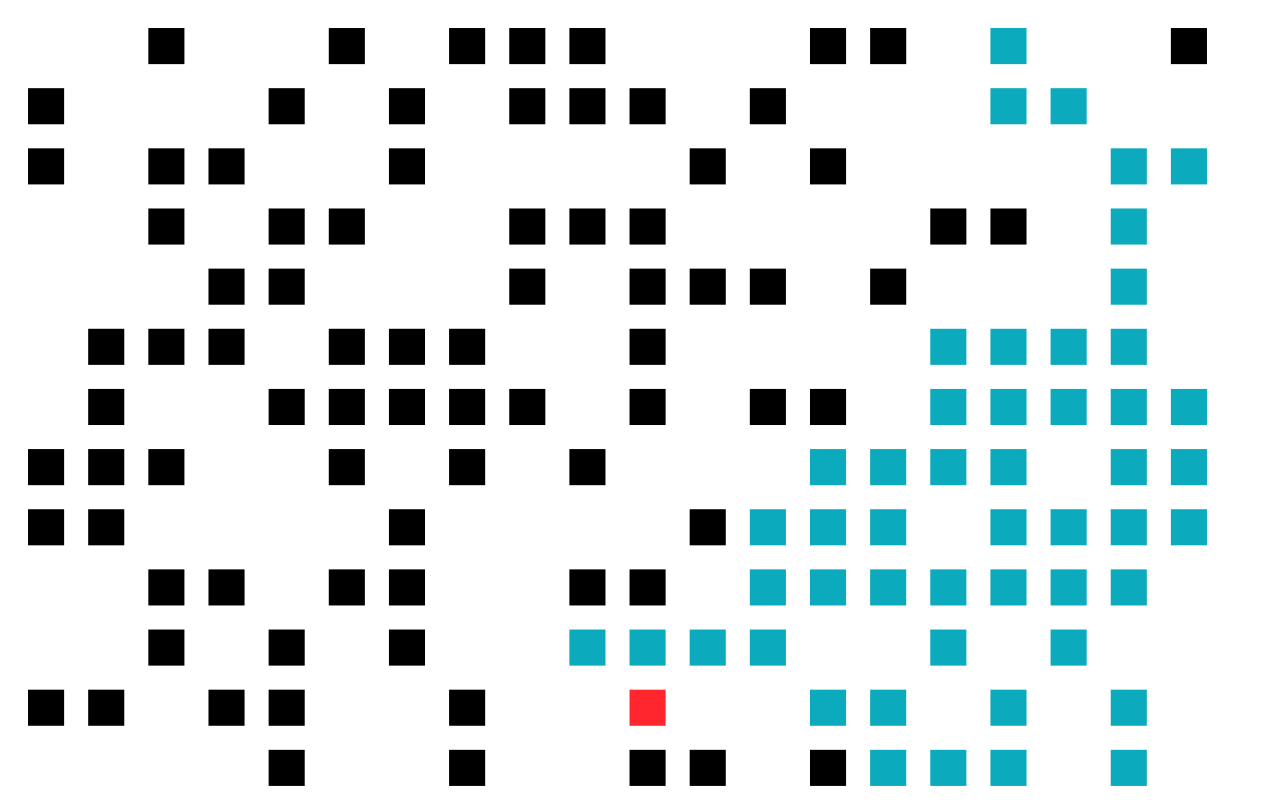
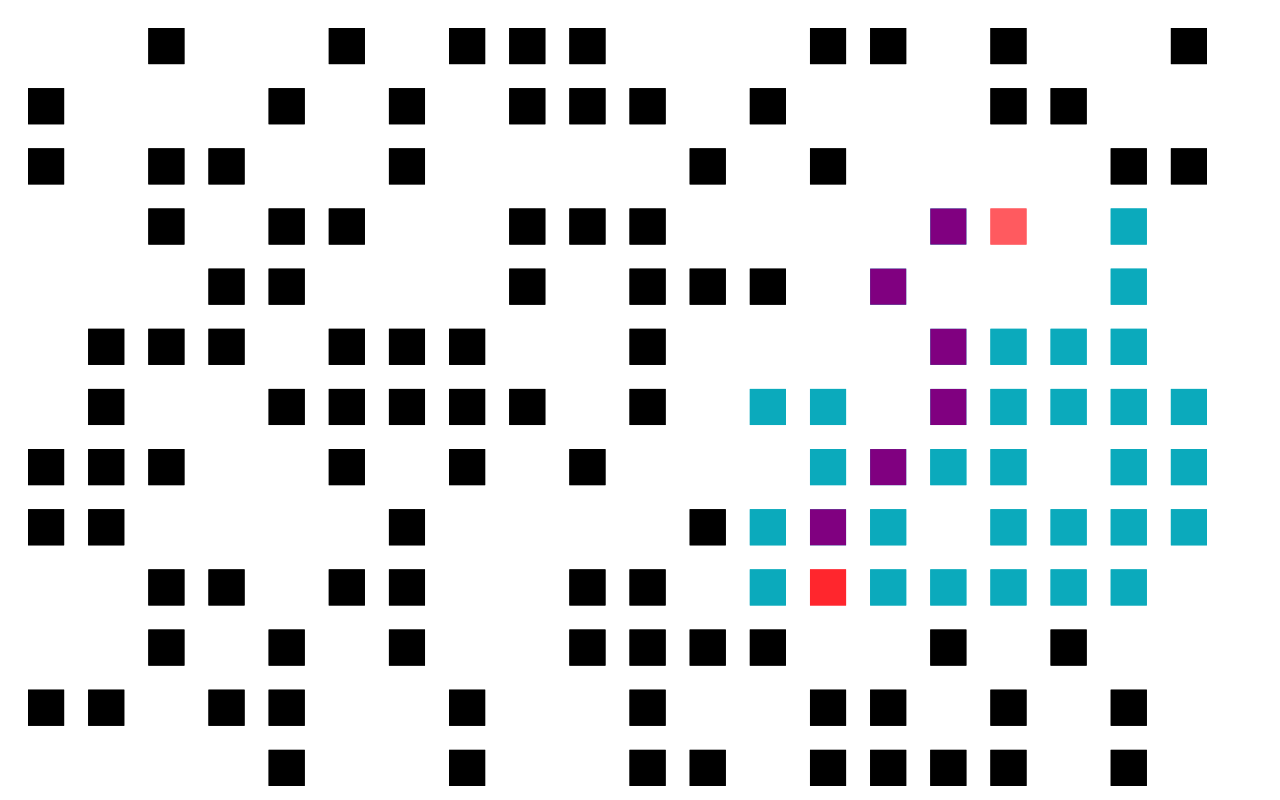
Before and after one commit to jorgitoooo/algorithm-visualizer, a plain HTML site: page path-finding/index.html in a window 1280 px wide. Shown: the top 800 px of the page. Drawn offline with Linux system fonts and the light colour scheme.

Commit message:
Dijkstra's completed

```diff
--- /dev/null
+++ b/path-finding/dijkstra.js
@@ -0,0 +1,411 @@
+// import Node from '../graph/node';
+/****************** Global variables ******************/
+// Speed of graph traversal
+const progressLimit = 30;
+
+// Colors
+const cnvColor = '#fff';
+/******************************************************/
+class PriorityQueue {
+  constructor(type = 'min') {
+    this.type = type;
+    this.queue = [];
+  }
+
+  Type() {
+    return this.type;
+  }
+
+  Insert(el) {
+    if (this.queue.length === 0) {
+      this.queue.push(el);
+    } else if (this.type === 'min') {
+      if (el <= this.queue[0]) {
+        this.queue.unshift(el);
+      } else if (el >= this.queue[this.queue.length - 1]) {
+        this.queue.push(el);
+      } else {
+        this.queue.push(el);
+        this.queue.sort((el1, el2) => el1 > el2);
+      }
+    } else {
+      if (el >= this.queue[0]) {
+        this.queue.unshift(el);
+      } else if (el <= this.queue[this.queue.length - 1]) {
+        this.queue.push(el);
+      } else {
+        this.queue.push(el);
+        this.queue.sort((el1, el2) => el1 < el2);
+      }
+    }
+  }
+
+  Pop() {
+    if (this.queue.length > 0) {
+      return this.queue.shift();
+    }
+
+    return 'empty';
+  }
+
+  Print() {
+    if (this.queue.length > 0) {
+      console.log(this.queue);
+    } else {
+      console.log(`${this.type} queue is empty`);
+    }
+  }
+}
+class Node {
+  constructor(x, y, width, height, color, isWall) {
+    this.x = x;
+    this.y = y;
+    this.width = width;
+    this.height = height;
+    this.isWall = isWall;
+    this.color = isWall ? cnvColor : color;
+    this.wasVisited = false;
+  }
+
+  GetCoordsAndDim() {
+    return [this.x, this.y, this.width, this.height];
+  }
+}
+
+class Graph {
+  constructor() {
+    this.wallColor = '#fff';
+    this.srcColor = '#ff5a5f';
+    this.visitedColor = '#0baabc';
+    this.destColor = this.srcColor;
+    this.destFoundColor = '#ff262d';
+
+    this.nodes = [];
+    this.numOfNodesPerRow = 20;
+    this.size = this.numOfNodesPerRow - 1;
+
+    this.source = {
+      x: Math.floor(Math.random() * this.numOfNodesPerRow),
+      y: Math.floor(Math.random() * this.numOfNodesPerRow)
+    };
+    this.destination = {
+      x: Math.floor(Math.random() * this.numOfNodesPerRow),
+      y: Math.floor(Math.random() * this.numOfNodesPerRow)
+    };
+  }
+
+  getAdjacentVertices(x, y) {
+    let adjList = [];
+
+    if (x == 0) {
+      if (y == 0) {
+        adjList = [[x + 1, y], [x + 1, y + 1], [x, y + 1]];
+      } else if (y == this.size) {
+        adjList = [[x + 1, y], [x + 1, y - 1], [x, y - 1]];
+      } else {
+        adjList = [
+          [x + 1, y],
+          [x + 1, y + 1],
+          [x + 1, y - 1],
+          [x, y - 1],
+          [x, y + 1]
+        ];
+      }
+    } else if (y == 0) {
+      if (x == this.size) {
+        adjList = [[x - 1, y], [x - 1, y + 1], [x, y + 1]];
+      } else {
+        adjList = [
+          [x + 1, y],
+          [x - 1, y],
+          [x - 1, y + 1],
+          [x + 1, y + 1],
+          [x, y + 1]
+        ];
+      }
+    } else if (x == this.size) {
+      if (y == this.size) {
+        adjList = [[x - 1, y], [x - 1, y - 1], [x, y - 1]];
+      } else {
+        adjList = [
+          [x - 1, y],
+          [x - 1, y + 1],
+          [x - 1, y - 1],
+          [x, y - 1],
+          [x, y + 1]
+        ];
+      }
+    } else if (y == this.size) {
+      adjList = [
+        [x + 1, y],
+        [x - 1, y],
+        [x - 1, y - 1],
+        [x + 1, y - 1],
+        [x, y - 1]
+      ];
+    } else {
+      adjList = [
+        [x + 1, y],
+        [x - 1, y],
+        [x - 1, y + 1],
+        [x + 1, y + 1],
+        [x - 1, y - 1],
+        [x + 1, y - 1],
+        [x, y - 1],
+        [x, y + 1]
+      ];
+    }
+    this.markDistances(adjList, x, y);
+    return this.unvisitedVerticesIn(adjList);
+  }
+  unvisitedVerticesIn(adjList) {
+    return adjList.filter(
+      coords =>
+        !this.nodes[coords[1]][coords[0]].wasVisited &&
+        !this.nodes[coords[1]][coords[0]].isWall
+    );
+  }
+  markDistances(adjList, x, y) {
+    adjList.forEach(([adjX, adjY]) => {
+      this.nodes[adjY][adjX].SetPrevNode(this.nodes[y][x]);
+      // console.log(this.nodes[adjY][adjX]);
+    });
+  }
+}
+
+class DijkstraNode extends Node {
+  constructor(x, y, width, height, color, isWall, prevNode = null) {
+    super(x, y, width, height, color, isWall);
+    this.prevNode = prevNode;
+    this.distance = Infinity;
+  }
+
+  SetPrevNode(prevNode) {
+    // console.log(this.distance);
+    // console.log(prevNode.distance);
+    // console.log('\n');
+    if (this.distance > prevNode.distance + 1) {
+      this.distance = prevNode.distance + 1;
+      this.prevNode = prevNode;
+    }
+  }
+
+  GetCoords() {
+    return [this.x, this.y];
+  }
+
+  GetPrevNodeCoords() {
+    if (this.prevNode !== 'undefined')
+      return [this.prevNode.x, this.prevNode.y];
+  }
+}
+
+class DijkstraGraph extends Graph {
+  constructor() {
+    super();
+    this.shortestPath = [];
+  }
+
+  GetShortestPath() {
+    let curNode = this.nodes[this.destination.y][this.destination.x];
+    let startNode = this.nodes[this.source.y][this.source.x];
+
+    // console.log(curNode);
+    // console.log(startNode);
+    // console.log('Begin GSP');
+    while (curNode.prevNode !== null && curNode.prevNode !== startNode) {
+      // this.shortestPath.unshift(curNode);
+      curNode.prevNode.color = 'purple';
+      curNode = curNode.prevNode;
+    }
+    colorGrid();
+    // console.log(this.shortestPath);
+    // console.log('End GSP');
+  }
+}
+
+/******************************************************/
+// Graph construction
+const g = new DijkstraGraph();
+
+(function initCanvas() {
+  const canvas = document.getElementById('cnv');
+  canvas.style.backgroundColor = cnvColor;
+  canvas.width = window.innerWidth * 0.94;
+  canvas.height = window.innerWidth * 0.94;
+  canvas.style.padding = `${canvas.width * 0.00625}px`;
+
+  if (canvas.getContext) {
+    const pad = canvas.width / 100;
+
+    const dX = canvas.width / g.numOfNodesPerRow;
+    const dY = canvas.height / g.numOfNodesPerRow;
+
+    let posX = pad;
+    let posY = pad;
+
+    const nodeWidth = dX - 2 * pad;
+    const nodeheight = dY - 2 * pad;
+
+    // Initialize graph
+    for (let i = 0; i < g.numOfNodesPerRow; i++) {
+      g.nodes[i] = [];
+
+      let color = 'rgb(0,0,0)';
+      for (let j = 0; j < g.numOfNodesPerRow; j++) {
+        const isWall = Math.floor(Math.random() * 2);
+        g.nodes[i] = [
+          ...g.nodes[i],
+          new DijkstraNode(posX, posY, nodeWidth, nodeheight, color, isWall)
+        ];
+        posX += dX;
+      }
+      posX = pad;
+      posY += dY;
+    }
+  } else {
+    alert('Canvas visualization unsupported by your browser =[');
+    return;
+  }
+  colorGrid();
+})();
+
+function colorGrid() {
+  const canvas = document.getElementById('cnv');
+  const ctx = canvas.getContext('2d');
+
+  g.nodes.forEach(nodesRow =>
+    nodesRow.forEach(node => {
+      ctx.fillStyle = node.color;
+
+      // Displays nodes as circles
+      // ctx.strokeStyle = node.color;
+      // ctx.beginPath();
+      // ctx.arc(
+      //   node.x + node.width / 2,
+      //   node.y + node.width / 2,
+      //   node.width / 2,
+      //   0,
+      //   2 * Math.PI
+      // );
+      // ctx.stroke();
+      // ctx.fill();
+
+      // Displays nodes as squares
+      ctx.fillRect(...node.GetCoordsAndDim());
+    })
+  );
+}
+
+function clearGrid() {
+  const canvas = document.getElementById('cnv');
+  const ctx = canvas.getContext('2d');
+  ctx.clearRect(0, 0, canvas.width, canvas.height);
+}
+
+/********************************************************/
+let { x, y } = g.source;
+
+g.nodes[y][x].distance = 0;
+g.nodes[y][x].wasVisited = true;
+g.nodes[y][x].isWall = false;
+g.nodes[y][x].color = g.srcColor;
+
+g.nodes[g.destination.y][g.destination.x].color = g.destColor;
+g.nodes[g.destination.y][g.destination.x].isWall = false;
+
+let adjList = g.getAdjacentVertices(x, y);
+let coords = [];
+let adjX = [],
+  adjY = [];
+let reachable = true;
+
+let start = null;
+let stopId;
+
+function bfsAnimate(timestamp) {
+  let progress = timestamp - start;
+
+  if (!start || progress > progressLimit) {
+    start = timestamp;
+
+    if (adjList.length > 0) {
+      coords = adjList.shift();
+      [adjX, adjY] = coords;
+
+      if (!g.nodes[adjY][adjX].isWall) {
+        let tmpAdjList = g.getAdjacentVertices(adjX, adjY);
+
+        adjList = [...adjList, ...tmpAdjList];
+
+        // Removes any duplicates that adjList may have
+        removeDuplicates();
+
+        if (adjX === g.destination.x && adjY === g.destination.y) {
+          g.nodes[adjY][adjX].color = g.destFoundColor;
+        } else {
+          g.nodes[adjY][adjX].color = g.visitedColor;
+        }
+
+        g.nodes[adjY][adjX].wasVisited = true;
+      }
+      clearGrid();
+      colorGrid();
+    }
+  }
+
+  stopId = requestAnimationFrame(bfsAnimate);
+
+  if (
+    adjList.length < 1 ||
+    (adjX == g.destination.x && adjY == g.destination.y)
+  ) {
+    cancelAnimationFrame(stopId);
+    g.GetShortestPath(g.nodes[g.destination.y][g.destination.x]);
+  }
+}
+
+setTimeout(() => (stopId = requestAnimationFrame(bfsAnimate)), 500);
+
+// Removes duplicates from coordinates array
+function removeDuplicates() {
+  // Split array of coordinates into x- & y- coordinate arrays
+  let xCoords = adjList.map(coord => coord[0]);
+  let yCoords = adjList.map(coord => coord[1]);
+
+  // Used to map ordinate's value to indices
+  let xMap = {};
+
+  xCoords.forEach((x, idx) => {
+    if (xMap[x]) xMap[x] = [...xMap[x], idx];
+    else xMap[x] = [idx];
+  });
+
+  // Used to tag potential duplicates
+  let pDups = {};
+
+  // Used to save duplicates' indices
+  let dupIndices = [];
+
+  // Retrieve duplicates
+  for (let x in xMap) {
+    if (xMap[x].length > 1) {
+      xMap[x].forEach(idx => {
+        if (yCoords[idx] in pDups) {
+          dupIndices = [...dupIndices, idx];
+        } else {
+          pDups[yCoords[idx]] = idx;
+        }
+      });
+    }
+    pDups = {};
+  }
+
+  // Sorting from largest to smallest lets us splice duplicates
+  // | in decreasing order of indices. This lets us modify array
+  // | w/o modifying the indices of previous coordinates
+  dupIndices.sort((el1, el2) => el1 < el2);
+
+  // Remove duplicates
+  dupIndices.forEach(idx => adjList.splice(idx, 1));
+}
--- a/path-finding/index.html
+++ b/path-finding/index.html
@@ -12,10 +12,10 @@
     <canvas id="cnv" width="400" height="400"></canvas>
 </body>
 <!-- <script src="https://unpkg.com/@babel/standalone/babel.min.js"></script> -->
-<!-- <script type="module" src="../graph/node.js"></script> -->
-<!-- <script type="module" src="./bfs.js"></script> -->
-<script type="module" src="./dfs.js"></script>
-<!-- <script src="./dijkstra.js"></script> -->
+<!-- <script src="../graph/node.js"></script> -->
+<!-- <script src="./bfs.js"></script> -->
+<!-- <script src="./dfs.js"></script> -->
+<script src="./dijkstra.js"></script>
 <!-- <script src="./bellman_ford.js"></script> -->
 
 </html>
```
